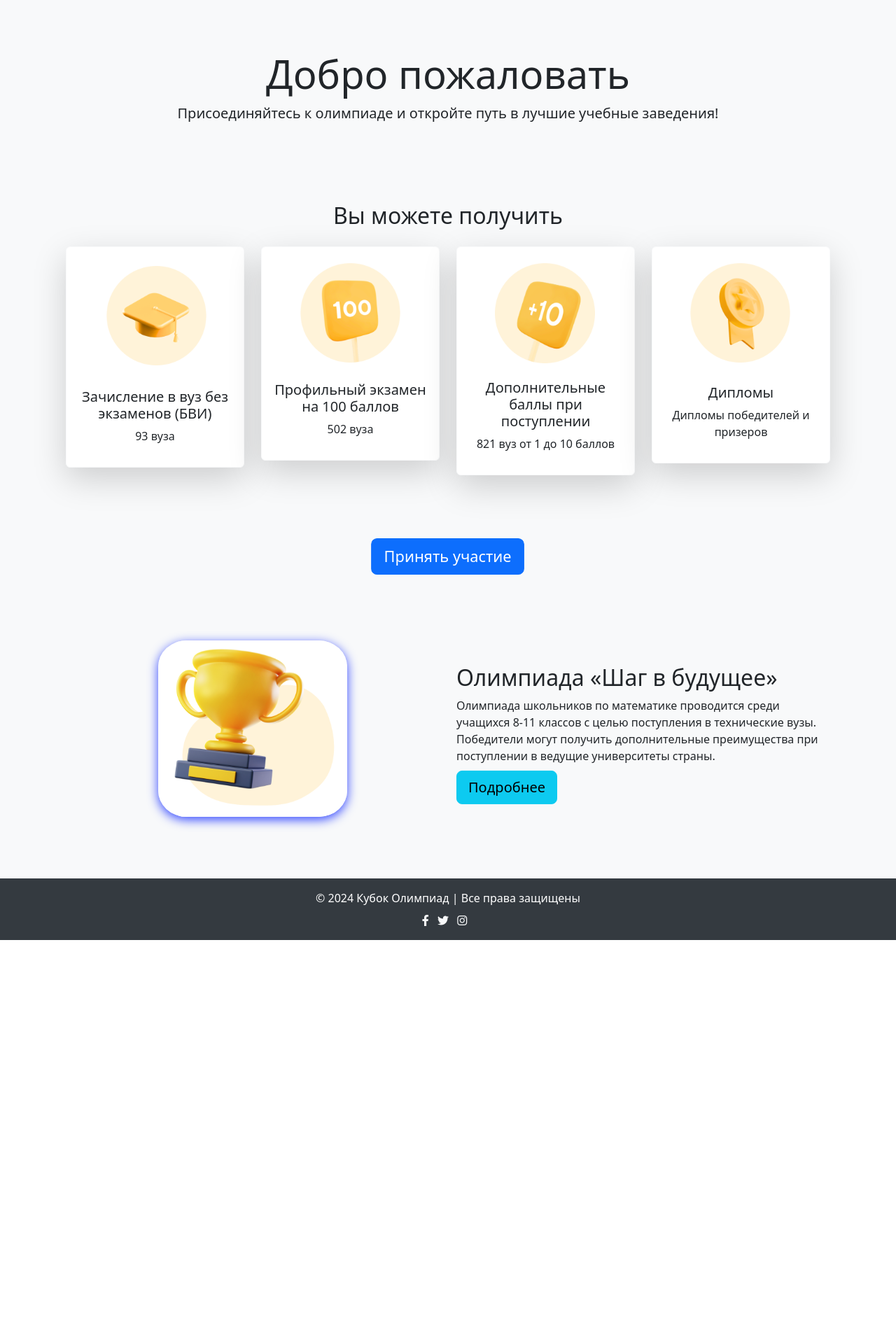
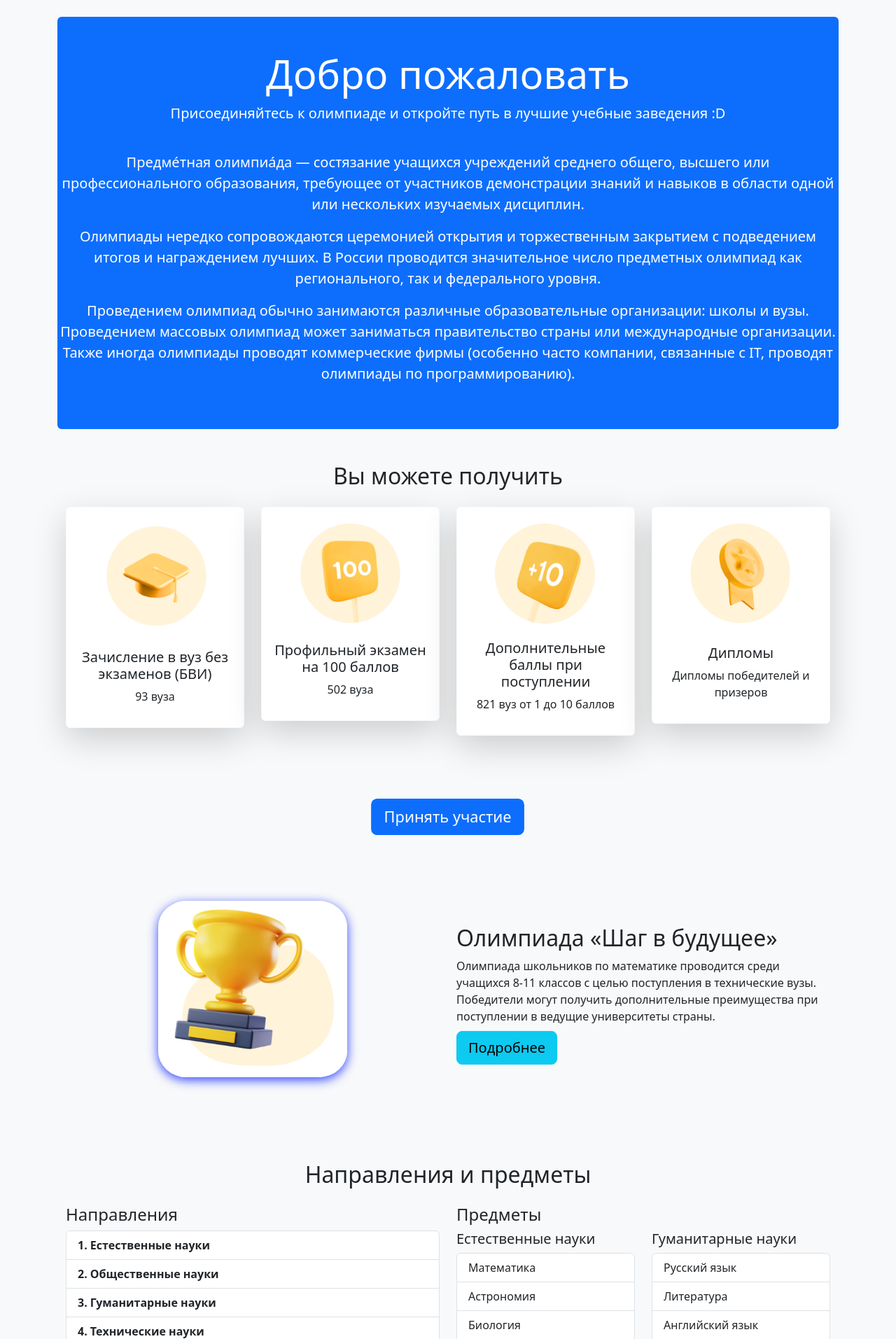
Before and after one commit to QuadDarv1ne/olympiad_time, a Flask app: page / in a window 1280 px wide. Shown: the part 56-1969 px from the top of the page at 70% size. Before the commit the page ends 1399 px from the top, so only its background shows below. Run offline with Flask 3, Linux system fonts and the light colour scheme.

Commit message:
modified:   app/templates/index.html

```diff
--- a/app/templates/index.html
+++ b/app/templates/index.html
@@ -5,15 +5,21 @@
 {% endblock %}
 
 {% block content %}
-<div class="jumbotron text-center py-5">
+<!-- Добро пожаловать -->
+<div class="jumbotron text-center py-5 bg-primary text-white rounded">
     <h1 class="display-4">Добро пожаловать</h1>
-    <p class="lead">Присоединяйтесь к олимпиаде и откройте путь в лучшие учебные заведения!</p>
+    <p class="lead">Присоединяйтесь к олимпиаде и откройте путь в лучшие учебные заведения :D</p>
+    <br>
+    <p class="lead text-right">Предме́тная олимпиа́да — состязание учащихся учреждений среднего общего, высшего или профессионального образования, требующее от участников демонстрации знаний и навыков в области одной или нескольких изучаемых дисциплин.</p>
+    <p class="lead text-right">Олимпиады нередко сопровождаются церемонией открытия и торжественным закрытием с подведением итогов и награждением лучших. В России проводится значительное число предметных олимпиад как регионального, так и федерального уровня.</p>
+    <p class="lead text-right">Проведением олимпиад обычно занимаются различные образовательные организации: школы и вузы. Проведением массовых олимпиад может заниматься правительство страны или международные организации. Также иногда олимпиады проводят коммерческие фирмы (особенно часто компании, связанные c IT, проводят олимпиады по программированию).</p>
 </div>
 
+<!-- Контейнер с карточками -->
 <div class="container py-5">
     <h2 class="text-center mb-4">Вы можете получить</h2>
     <div class="row text-center">
-        <!-- Первая карточка -->
+        <!-- Карточка 1 -->
         <div class="col-md-3 mb-4">
             <div class="card shadow-lg border-light" style="transition: transform 0.3s ease-in-out;">
                 <div class="card-body">
@@ -24,7 +30,7 @@
             </div>
         </div>
 
-        <!-- Вторая карточка -->
+        <!-- Карточка 2 -->
         <div class="col-md-3 mb-4">
             <div class="card shadow-lg border-light" style="transition: transform 0.3s ease-in-out;">
                 <div class="card-body">
@@ -35,7 +41,7 @@
             </div>
         </div>
 
-        <!-- Третья карточка -->
+        <!-- Карточка 3 -->
         <div class="col-md-3 mb-4">
             <div class="card shadow-lg border-light" style="transition: transform 0.3s ease-in-out;">
                 <div class="card-body">
@@ -46,7 +52,7 @@
             </div>
         </div>
 
-        <!-- Четвертая карточка -->
+        <!-- Карточка 4 -->
         <div class="col-md-3 mb-4">
             <div class="card shadow-lg border-light" style="transition: transform 0.3s ease-in-out;">
                 <div class="card-body">
@@ -60,11 +66,11 @@
 
     <!-- Кнопка для участия -->
     <div class="text-center mt-5">
-        <a href="#" class="btn btn-primary btn-lg" style="animation: pulse 2s infinite;">Принять участие</a>
+        <a href="#" class="btn btn-primary btn-lg animated pulse infinite">Принять участие</a>
     </div>
 </div>
 
-<!-- Дополнительная информация с трофеем и персонажем -->
+<!-- Информация о олимпиаде -->
 <div class="container py-5">
     <div class="row align-items-center">
         <div class="col-md-6 text-center">
@@ -73,11 +79,82 @@
         <div class="col-md-6">
             <h2>Олимпиада «Шаг в будущее»</h2>
             <p>Олимпиада школьников по математике проводится среди учащихся 8-11 классов с целью поступления в технические вузы. Победители могут получить дополнительные преимущества при поступлении в ведущие университеты страны.</p>
-            <a href="#" class="btn btn-info btn-lg" style="animation: bounce 1s infinite;">Подробнее</a>
+            <a href="#" class="btn btn-info btn-lg animated bounce infinite">Подробнее</a>
         </div>
     </div>
 </div>
 
+<!-- Направления и предметы -->
+<div class="container py-5">
+    <h2 class="text-center mb-4">Направления и предметы</h2>
+    <div class="row">
+        <!-- Направления -->
+        <div class="col-md-6">
+            <h4>Направления</h4>
+            <ul class="list-group">
+                <li class="list-group-item"><strong>1. Естественные науки</strong></li>
+                <li class="list-group-item"><strong>2. Общественные науки</strong></li>
+                <li class="list-group-item"><strong>3. Гуманитарные науки</strong></li>
+                <li class="list-group-item"><strong>4. Технические науки</strong></li>
+                <li class="list-group-item"><strong>5. Спортивное направление</strong></li>
+            </ul>
+        </div>
+
+        <!-- Предметы по направлениям -->
+        <div class="col-md-6">
+            <h4>Предметы</h4>
+            <div class="row">
+                <div class="col-md-6">
+                    <h5>Естественные науки</h5>
+                    <ul class="list-group">
+                        <li class="list-group-item">Математика</li>
+                        <li class="list-group-item">Астрономия</li>
+                        <li class="list-group-item">Биология</li>
+                        <li class="list-group-item">География</li>
+                        <li class="list-group-item">Экология</li>
+                        <li class="list-group-item">Физика</li>
+                        <li class="list-group-item">Химия</li>
+                    </ul>
+
+                    <h5 class="mt-4">Общественные науки</h5>
+                    <ul class="list-group">
+                        <li class="list-group-item">Экономика</li>
+                        <li class="list-group-item">Обществознание</li>
+                        <li class="list-group-item">Право</li>
+                        <li class="list-group-item">ОБЖ (Основы безопасности жизнедеятельности)</li>
+                    </ul>
+                </div>
+
+                <div class="col-md-6">
+                    <h5>Гуманитарные науки</h5>
+                    <ul class="list-group">
+                        <li class="list-group-item">Русский язык</li>
+                        <li class="list-group-item">Литература</li>
+                        <li class="list-group-item">Английский язык</li>
+                        <li class="list-group-item">Испанский язык</li>
+                        <li class="list-group-item">Китайский язык</li>
+                        <li class="list-group-item">Немецкий язык</li>
+                        <li class="list-group-item">Французский язык</li>
+                        <li class="list-group-item">Искусство</li>
+                    </ul>
+
+                    <h5 class="mt-4">Технические науки</h5>
+                    <ul class="list-group">
+                        <li class="list-group-item">Информатика</li>
+                        <li class="list-group-item">Технология</li>
+                    </ul>
+
+                    <h5 class="mt-4">Спортивное направление</h5>
+                    <ul class="list-group">
+                        <li class="list-group-item">Физическая культура</li>
+                    </ul>
+                </div>
+            </div>
+        </div>
+    </div>
+</div>
+
+<!-- Стили -->
 <style>
     /* Анимация для карточек */
     .card:hover {
@@ -107,6 +184,20 @@
             transform: translateY(-10px);
         }
     }
+
+    /* Анимации для кнопок */
+    .animated {
+        animation-duration: 1s;
+        animation-timing-function: ease-in-out;
+    }
+
+    .pulse {
+        animation: pulse 2s infinite;
+    }
+
+    .bounce {
+        animation: bounce 1s infinite;
+    }
 </style>
 
 {% endblock %}
```
